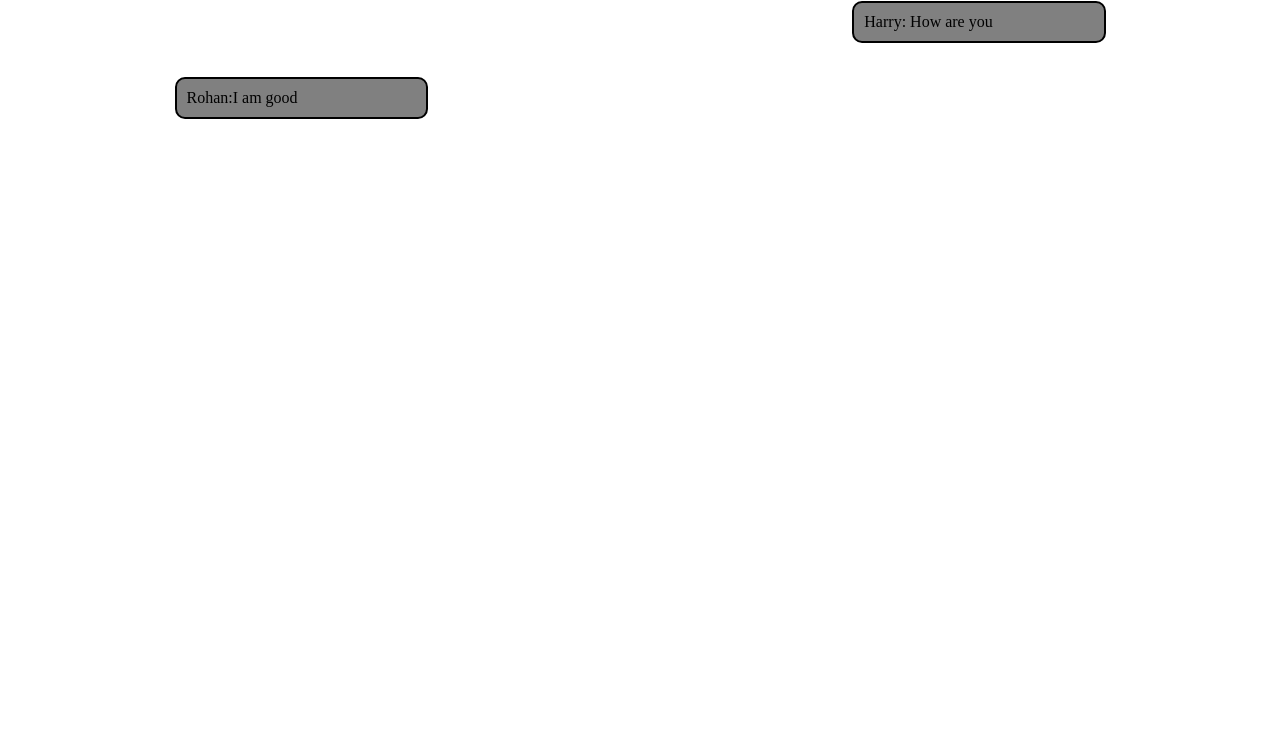
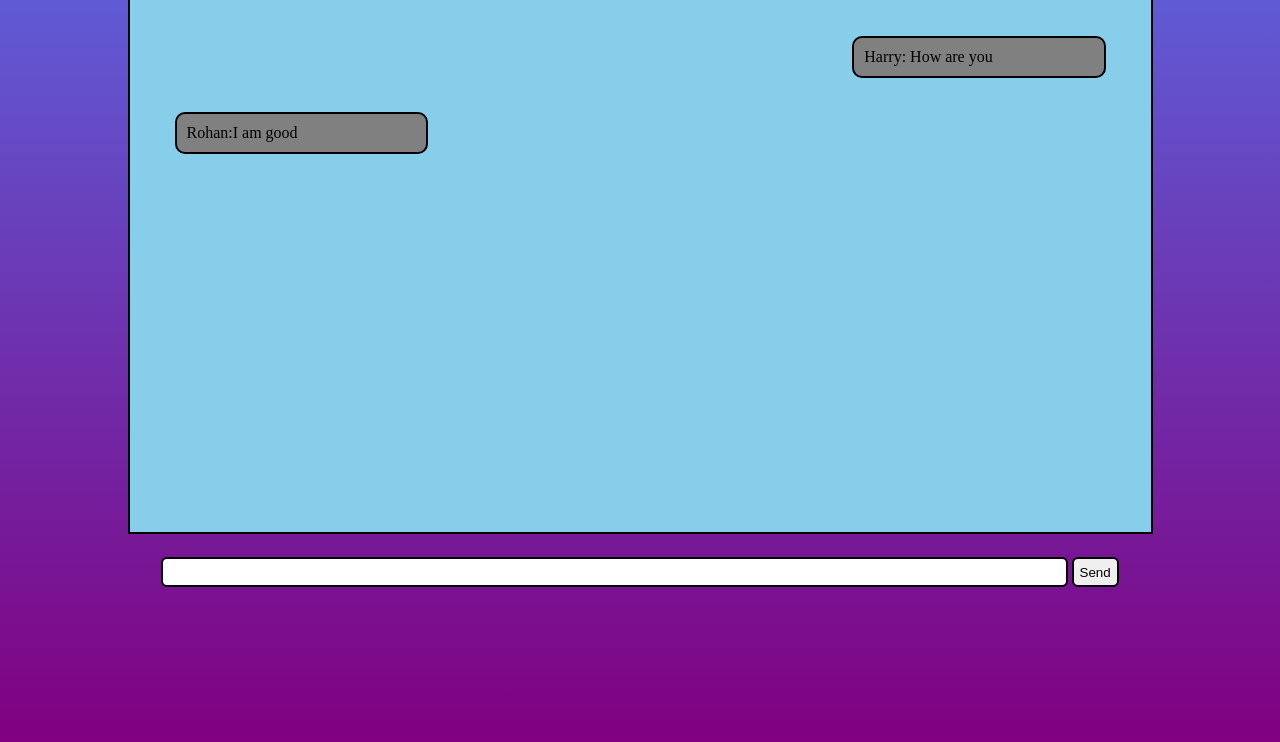
Before and after one commit to MEHULBANSAL2003/i-chat-app, a plain HTML site: page index.html in a window 1280 px wide. Shown: the part 74-816 px from the top of the page. Drawn offline with Linux system fonts and the light colour scheme.

Commit message:
frontend ok

```diff
--- a/css/style.css
+++ b/css/style.css
@@ -5,14 +5,20 @@
     height: 50px;
 }
 
-/* body{
+body{
+    height: 100vh;
     background-image: linear-gradient(rgb(92,100,221),purple);
-} */
+}
 
 .container{
     max-width: 955px;
+    border: 2px solid black;
     margin: auto;
     height:60vh;
+    background-color: skyblue;
+    padding: 33px;
+    overflow-y: auto;
+    margin-bottom: 23px;
 }
 
 .message{
@@ -32,3 +38,25 @@ clear:both
 float: right;
 clear: both;
 }
+
+#send-container{
+    display: block;
+    margin: auto;
+    text-align: center;
+    max-width: 985px;
+    width: 100%;
+}
+
+#messageInp{
+    width: 92%;
+    border: 2px solid black;
+    border-radius: 6px;
+    height: 30px;
+}
+
+.btn{
+    cursor: pointer;
+    border: 2px solid black;
+    border-radius: 6px;
+    height: 30px;
+}
--- a/index.html
+++ b/index.html
@@ -23,5 +23,12 @@
 
     </div>
 
+    <div class="send">
+        <form action="#" id="send-container">
+            <input type="text" name="messageInp" id="messageInp">
+            <button class="btn" type="submit">Send</button>
+        </form>
+    </div>
+
 </body>
 </html>
```
